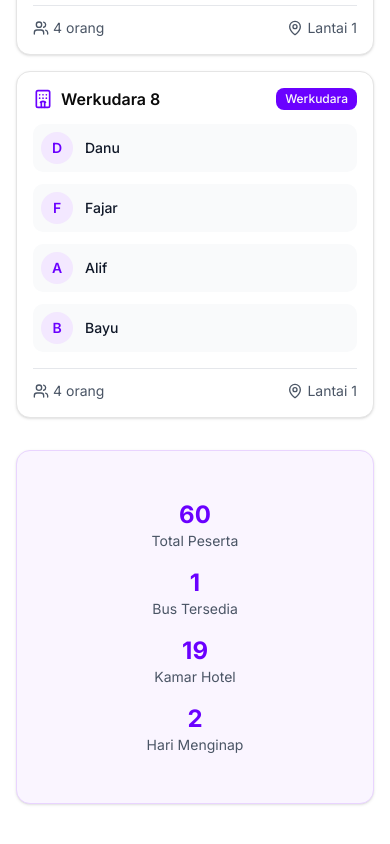
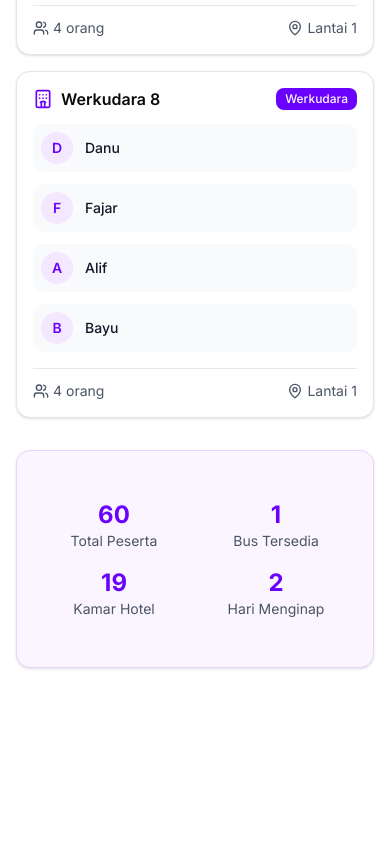
Before and after one commit to mirzaq19/sigs-gathering, a Next.js app: page /accommodation in a window 390 px wide. Shown: the part 8138-8982 px from the top of the page. After the commit the page ends 8886 px from the top, so only its background shows below. Built offline with nearby package versions, Linux system fonts and the light colour scheme.

Commit message:
fix: adjust bus seating layout to improve seat distribution visibility

```diff
--- a/app/accommodation/page.tsx
+++ b/app/accommodation/page.tsx
@@ -190,7 +190,7 @@
           >
             <Card className="bg-purple-50 border-purple-200">
               <CardContent className="p-6">
-                <div className="grid grid-cols-1 md:grid-cols-4 gap-4 text-center">
+                <div className="grid grid-cols-2 md:grid-cols-4 gap-4 text-center">
                   <div>
                     <div className="text-2xl font-bold text-[#6A00FF]">
                       {BUS_SEATS.length}
```
